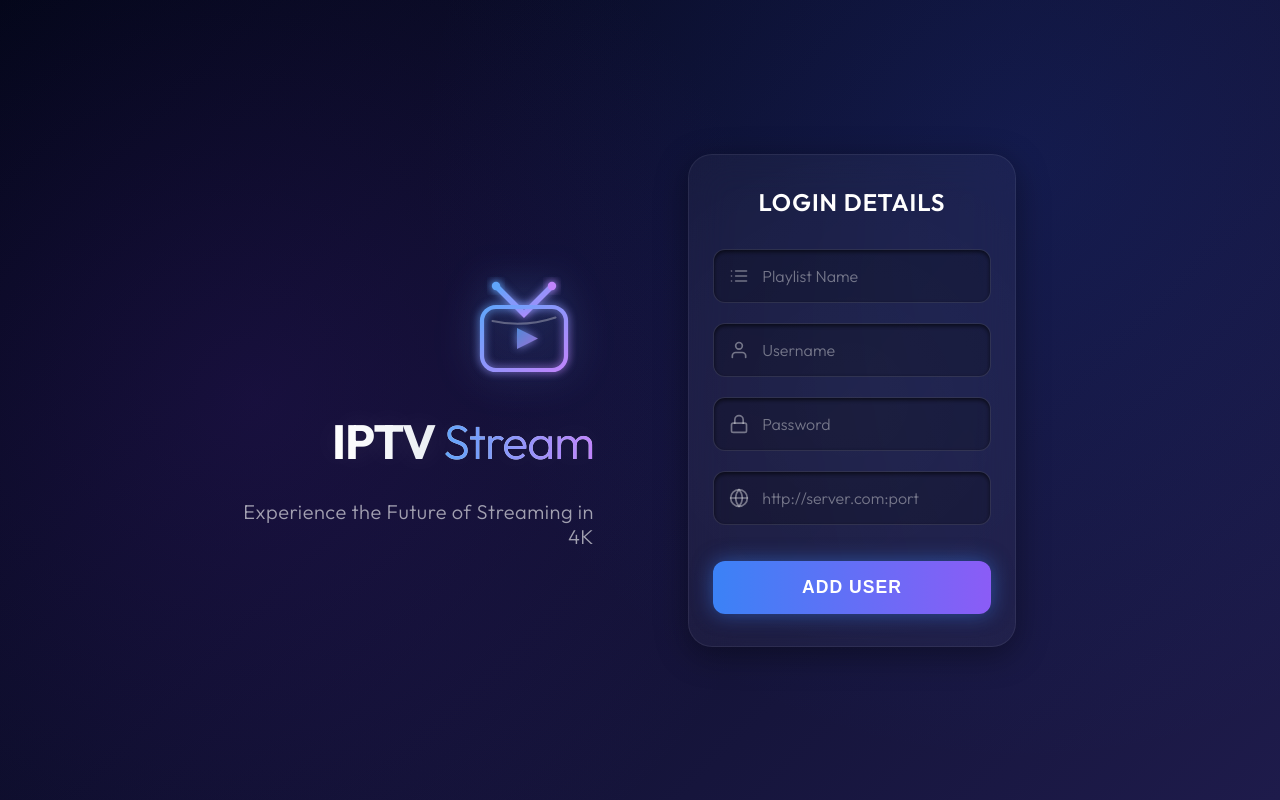
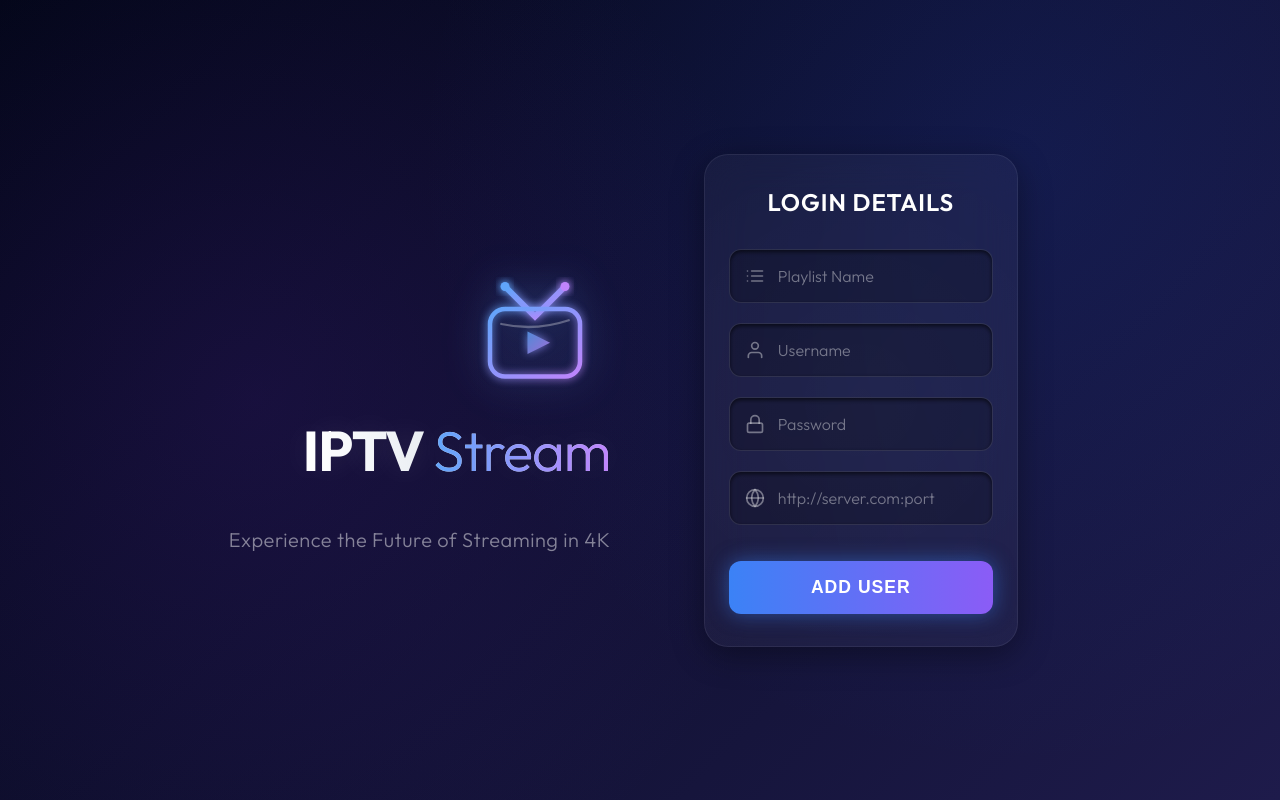
Before and after one commit to leeocopy/AXiptv, a React (Vite) app: page / in a window 1280 px wide. Built offline with nearby package versions, Linux system fonts and the light colour scheme.

Commit message:
Ultra-strict centering for landscape mode: centered wrapper with fixed gap

```diff
--- a/src/App.css
+++ b/src/App.css
@@ -1254,78 +1254,90 @@ html {
 /* Media Query for Landscape / TV / Tablet */
 /* Media Query for Landscape / TV / Tablet */
 /* Media Query for Landscape / TV / Tablet */
+/* Media Query for Landscape / TV / Tablet */
 @media (min-width: 768px),
 (orientation: landscape) {
   .app-container {
-    padding: 0;
-    /* Let content-wrapper handle spacing */
+    padding: 40px;
+    /* Safe Area */
+    min-height: 100vh;
+    display: flex;
+    justify-content: center;
+    align-items: center;
     background-position: center;
   }
 
   .content-wrapper {
+    display: flex;
     flex-direction: row;
     justify-content: center;
-    /* Center everything horizontally */
     align-items: center;
-    /* Center vertically */
+    width: auto;
+    /* Shrink to fit content */
+    max-width: 1200px;
+    /* Reasonable limit for huge screens */
     gap: 60px;
-    /* Fixed gap keeps them together */
-    width: 95%;
-    max-width: 900px;
-    /* Tighter constraint */
-    padding: 40px;
-    margin: 0 auto;
+    /* Consistent gap */
+    padding: 0;
+    margin: 0;
   }
 
   .branding-section {
-    flex: 1;
-    /* Take available space but balanced */
+    flex: 0 1 auto;
+    /* Allow shrinking but prioritize content size */
     display: flex;
     flex-direction: column;
     justify-content: center;
     align-items: flex-end;
-    /* Align towards center (Right) */
+    /* Align to right (towards center) */
     text-align: right;
     padding: 0;
   }
 
   .login-section {
-    flex: 1;
+    flex: 0 1 auto;
     display: flex;
     justify-content: flex-start;
-    /* Align towards center (Left) */
+    /* Align to left (towards center) */
     align-items: center;
     padding: 0;
   }
 
   .glass-card {
-    width: 100%;
-    max-width: 380px;
-    /* Slightly tighter for landscape */
+    width: 380px;
+    /* Fixed width for better consistency */
+    max-width: 100%;
     max-height: 85vh;
     margin: 0;
+    /* No auto margins */
   }
 
   .logo-container {
     align-items: flex-end;
-    /* Align logo to right */
     max-width: 100%;
-    margin-bottom: 1rem;
+    margin-bottom: 2rem;
   }
 
   .tv-icon {
-    width: 140px;
+    width: 150px;
     margin-bottom: 0.5rem;
   }
 
   .brand-title {
-    font-size: 3rem;
-    line-height: 1.1;
+    font-size: 3.5rem;
+    line-height: 1;
   }
 
   .brand-tagline {
-    font-size: 1.1rem;
-    margin-top: 0.5rem;
+    font-size: 1.2rem;
+    margin-top: 1rem;
+    opacity: 0.8;
+  }
+
+  /* Hide search/nav elements if they interfere */
+  .top-bar,
+  .bottom-bar {
+    display: none;
   }
 }
 
```
